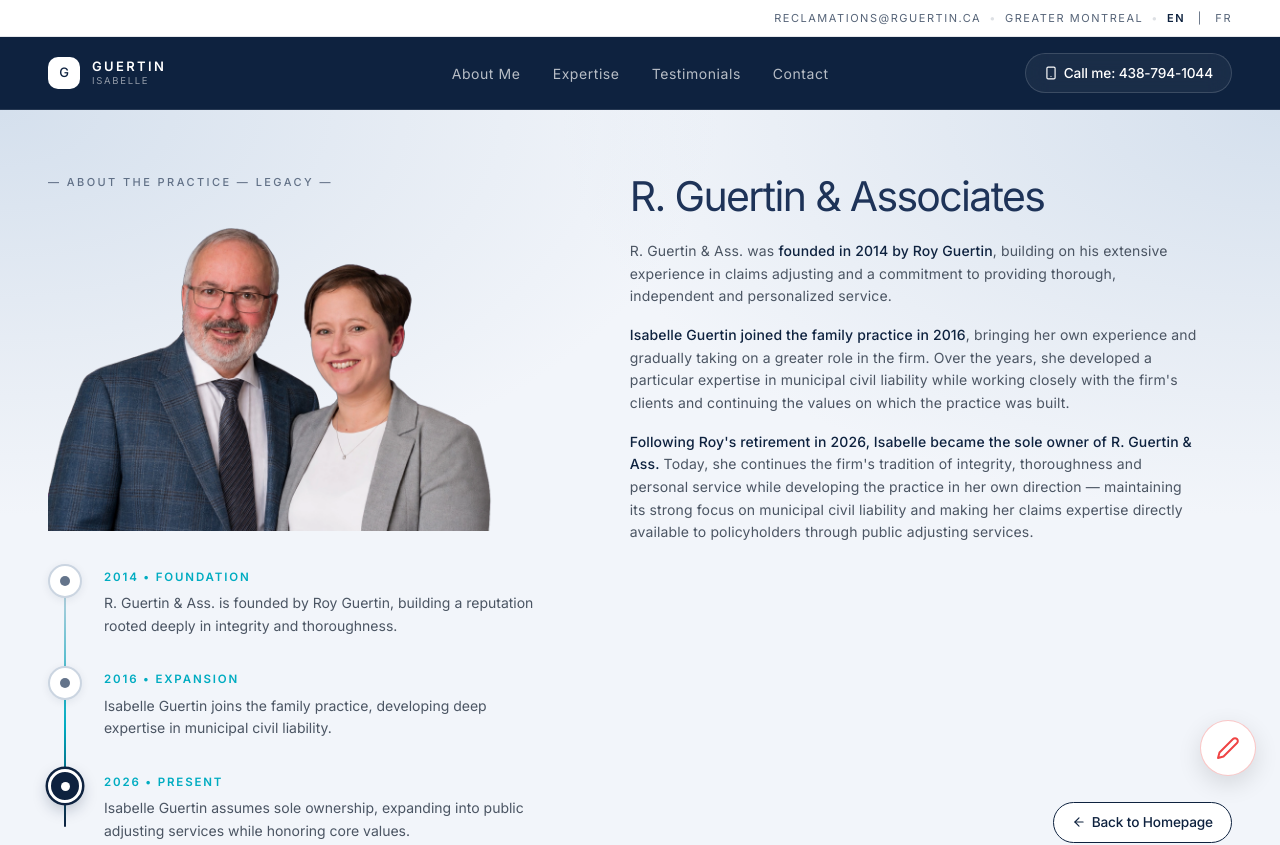
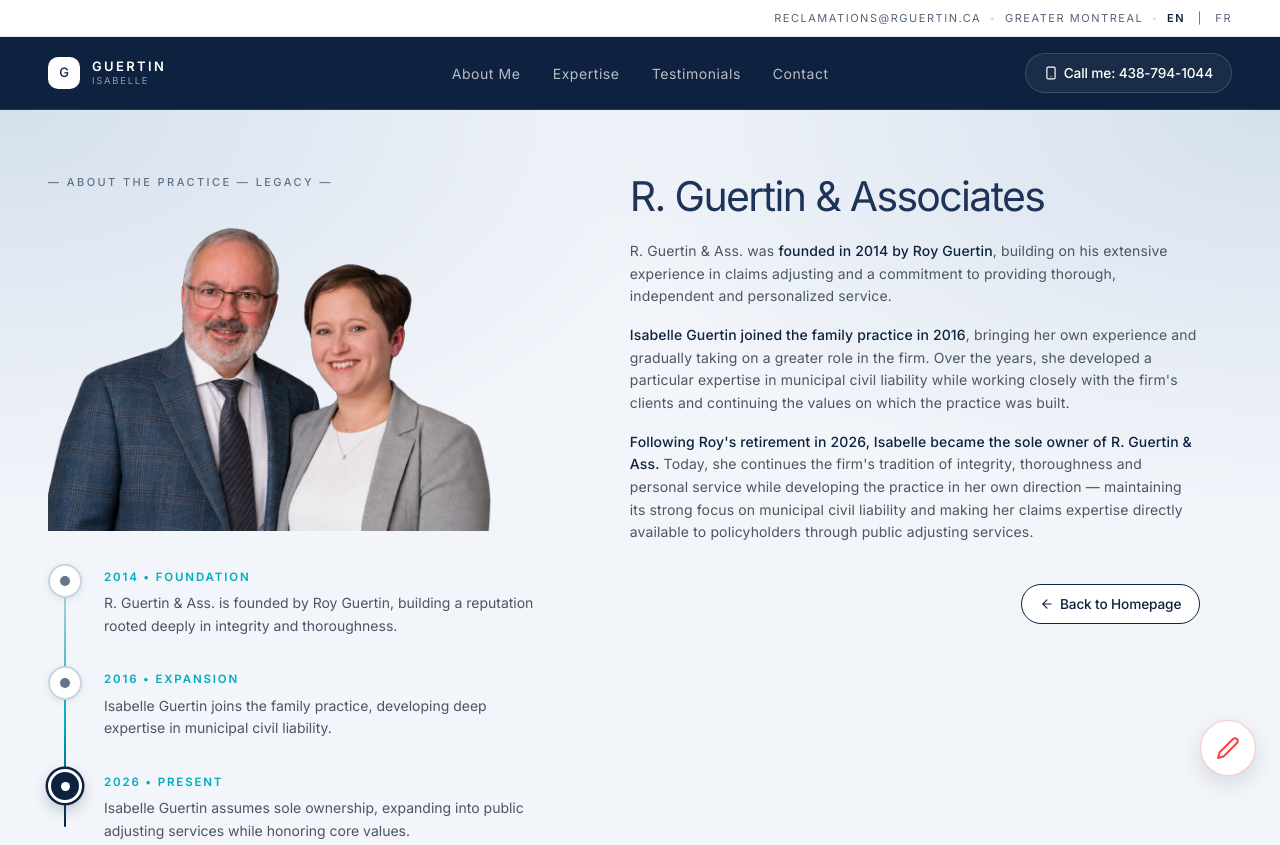
Before and after one commit to Irene2828/ClaimsExpert, a React (Vite) app: page /about in a window 1280 px wide. Shown: the top 845 px of the page. Built offline with nearby package versions, Linux system fonts and the light colour scheme; a web font is replaced by a local one.

Commit message:
Keep headline and body text position untouched while positioning back to homepage button

```diff
--- a/src/pages/About.jsx
+++ b/src/pages/About.jsx
@@ -77,7 +77,6 @@ export default function About() {
           display: flex;
           flex-direction: column;
           align-items: center;
-          justify-content: space-between;
           text-align: center;
         }
 
@@ -85,13 +84,7 @@ export default function About() {
           width: 100%;
           display: flex;
           justify-content: flex-end;
-          margin-top: 32px;
-        }
-        @media (min-width: 1024px) {
-          .about-back-btn-wrapper {
-            margin-top: auto;
-            padding-bottom: 4px;
-          }
+          margin-top: 40px;
         }
 
         .about-portrait-card {
@@ -333,7 +326,7 @@ export default function About() {
             </div>
 
             {/* Column 2 (Right): Headline + Story Block */}
-              <div className="about-col-right" style={{ height: '100%', display: 'flex', flexDirection: 'column', justifyBetween: 'space-between' }}>
+            <div className="about-col-right">
               <div className="about-text-wrapper">
                 <h1 className="about-headline">
                   {t('about.headline')}
@@ -344,9 +337,8 @@ export default function About() {
                   <p className="about-story-paragraph" dangerouslySetInnerHTML={{ __html: t('about.p2').replace('Isabelle Guertin joined the family practice in 2016', '<span style="font-weight: 500; color: #0E223F">Isabelle Guertin joined the family practice in 2016</span>').replace('Isabelle Guertin a rejoint le cabinet familial en 2016', '<span style="font-weight: 500; color: #0E223F">Isabelle Guertin a rejoint le cabinet familial en 2016</span>') }} />
                   <p className="about-story-paragraph" dangerouslySetInnerHTML={{ __html: t('about.p3').replace("Following Roy's retirement in 2026, Isabelle became the sole owner of R. Guertin & Ass.", '<span style="font-weight: 500; color: #0E223F">Following Roy\'s retirement in 2026, Isabelle became the sole owner of R. Guertin & Ass.</span>').replace("À la suite de la retraite de Roy en 2026, Isabelle est devenue l'unique propriétaire de R. Guertin & Ass.", '<span style="font-weight: 500; color: #0E223F">À la suite de la retraite de Roy en 2026, Isabelle est devenue l\'unique propriétaire de R. Guertin & Ass.</span>') }} />
                 </div>
-                </div>
 
-                {/* Back Button positioned at bottom right of hero aligned with last timeline item in column 1 */}
+                {/* Back Button positioned at bottom right edge of the text block */}
                 <div className="about-back-btn-wrapper">
                   <Link
                     to="/"
@@ -374,6 +366,7 @@ export default function About() {
                   </Link>
                 </div>
               </div>
+            </div>
 
           </div>
 
```
Lines whose indentation alone changed are shown as unchanged.
